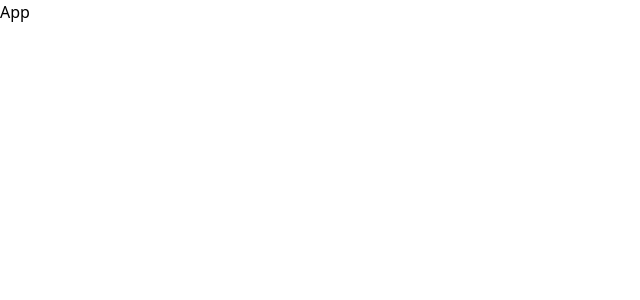
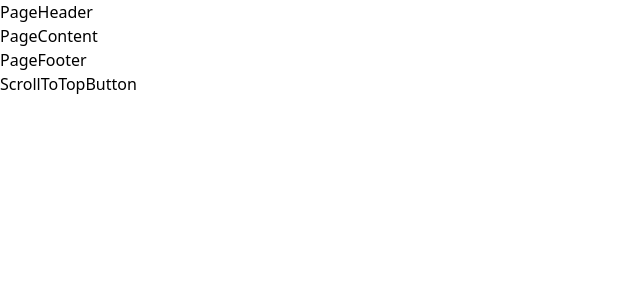
Before and after one commit to igorchaves22/petzzo, a React (Vite) app: page / in a window 1280 px wide. Shown: the top 300 px of the page, without its empty margins (0-640 px from the left). Built offline with nearby package versions, Linux system fonts and the light colour scheme.

Commit message:
feat: Page base UI
- Creating the page base components
- New imports (components)

```diff
--- a/src/App.tsx
+++ b/src/App.tsx
@@ -1,3 +1,5 @@
+import { PageLayout } from "~components";
+
 export function App() {
-    return <h1>App</h1>;
+    return <PageLayout />;
 }
--- /dev/null
+++ b/src/components/PageContent/index.tsx
@@ -0,0 +1,7 @@
+export const PageContent = () => {
+    return (
+        <main>
+            <p>PageContent</p>
+        </main>
+    );
+};
--- /dev/null
+++ b/src/components/PageFooter/index.tsx
@@ -0,0 +1,7 @@
+export const PageFooter = () => {
+    return (
+        <footer>
+            <p>PageFooter</p>
+        </footer>
+    );
+};
--- /dev/null
+++ b/src/components/PageHeader/index.tsx
@@ -0,0 +1,7 @@
+export const PageHeader = () => {
+    return (
+        <header>
+            <p>PageHeader</p>
+        </header>
+    );
+};
--- /dev/null
+++ b/src/components/PageLayout/index.tsx
@@ -0,0 +1,15 @@
+import { PageContent } from "../PageContent";
+import { PageFooter } from "../PageFooter";
+import { PageHeader } from "../PageHeader";
+import { ScrollToTopButton } from "../ScrollToTopButton";
+
+export const PageLayout = () => {
+    return (
+        <>
+            <PageHeader />
+            <PageContent />
+            <PageFooter />
+            <ScrollToTopButton />
+        </>
+    );
+};
--- /dev/null
+++ b/src/components/ScrollToTopButton/index.tsx
@@ -0,0 +1,7 @@
+export const ScrollToTopButton = () => {
+    return (
+        <button type="button">
+            <p>ScrollToTopButton</p>
+        </button>
+    );
+};
--- /dev/null
+++ b/src/components/index.ts
@@ -0,0 +1,4 @@
+export { PageLayout } from "./PageLayout";
+export { PageHeader } from "./PageHeader";
+export { PageContent } from "./PageContent";
+export { PageFooter } from "./PageFooter";
--- a/tsconfig.app.json
+++ b/tsconfig.app.json
@@ -24,6 +24,7 @@
 
         "baseUrl": "./src",
         "paths": {
+            "~components": ["./components"],
             "~styles/*": ["./styles/*"],
             "~types": ["./types"],
             "~utils": ["./utils"]
--- a/vite.config.ts
+++ b/vite.config.ts
@@ -14,6 +14,7 @@ export default defineConfig({
     },
     resolve: {
         alias: {
+            "~components": path.resolve(__dirname, "./src/components"),
             "~styles": path.resolve(__dirname, "./src/styles"),
             "~types": path.resolve(__dirname, "./src/types"),
             "~utils": path.resolve(__dirname, "./src/utils")
```
